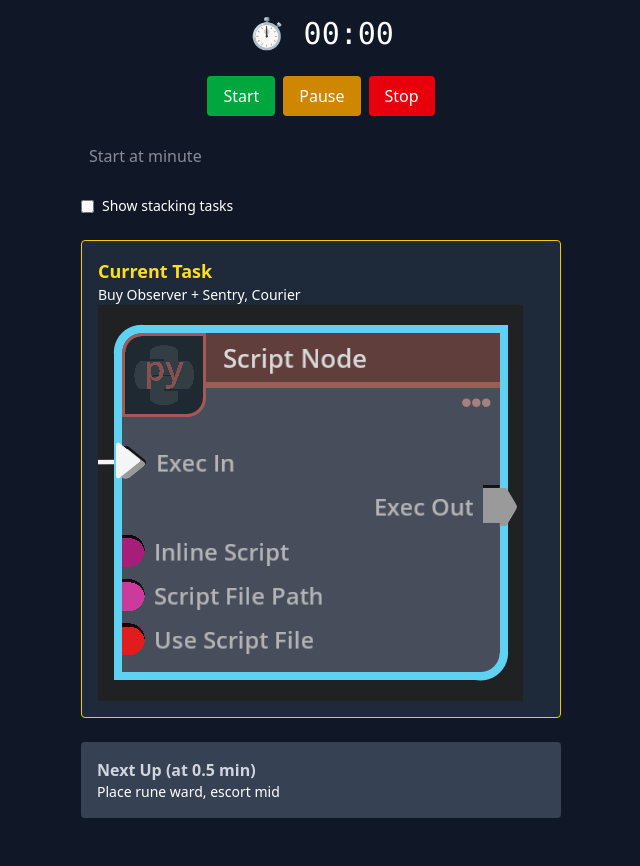
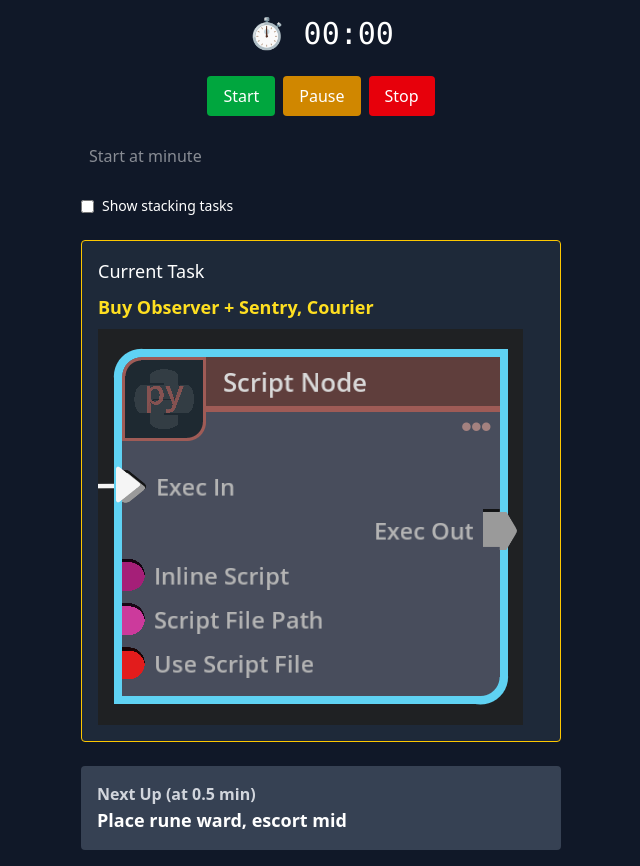
Before and after one commit to Tuguldurbayarco/dt1, a SvelteKit app: page / in a window 1280 px wide. Shown: the whole page, without its empty margins (319-959 px from the left). Before the commit the page ends 834 px from the top, so only its background shows below. Built offline with nearby package versions, Linux system fonts and the light colour scheme.

Commit message:
smallupdates

```diff
--- a/src/routes/+page.svelte
+++ b/src/routes/+page.svelte
@@ -140,8 +140,8 @@
 
 	{#if currentTask}
 		<div class="task-alert rounded border border-yellow-400 bg-gray-800 p-4">
-			<h2 class="text-lg font-semibold text-yellow-300">Current Task</h2>
-			<p class="text-sm">{currentTask.text}</p>
+			<h2 class="text-lg text-white">Current Task</h2>
+			<p class="py-2 text-lg font-semibold text-yellow-300">{currentTask.text}</p>
 			<img src={currentTask.image ?? `./default-task.png`} alt={currentTask.text} />
 
 			<!-- <img
@@ -157,14 +157,14 @@
 			<h2 class="text-md font-semibold text-gray-300">
 				Next Up (at {nextTask.from.toFixed(1)} min)
 			</h2>
-			<p class="text-sm">{nextTask.text}</p>
+			<p class="text-lg font-semibold">{nextTask.text}</p>
 		</div>
 	{/if}
 </main>
 
 <style>
 	.task-alert {
-		animation: pulse 1s infinite;
+		animation: pulse 1s 4;
 	}
 
 	@keyframes pulse {
@@ -173,7 +173,7 @@
 			opacity: 1;
 		}
 		50% {
-			opacity: 0.5;
+			opacity: 0.4;
 		}
 	}
 </style>
```
